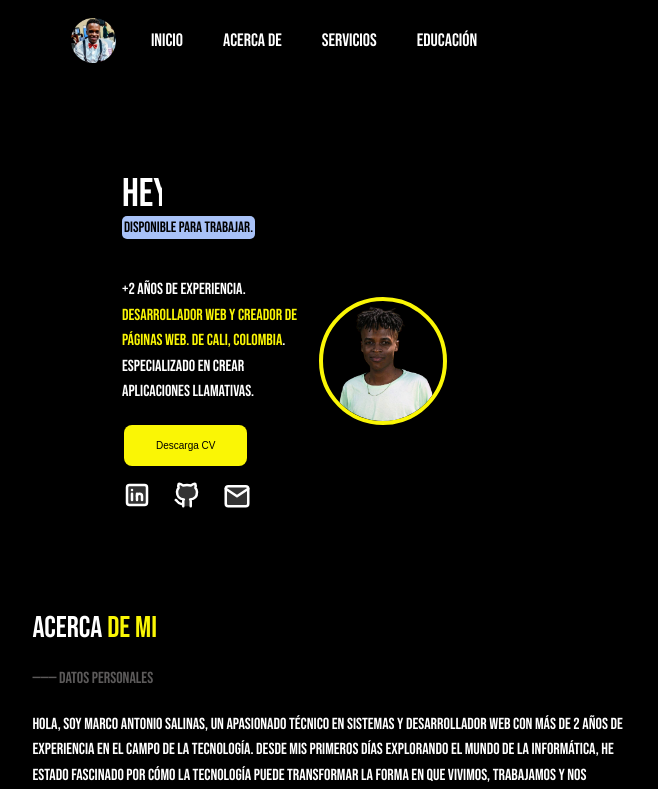
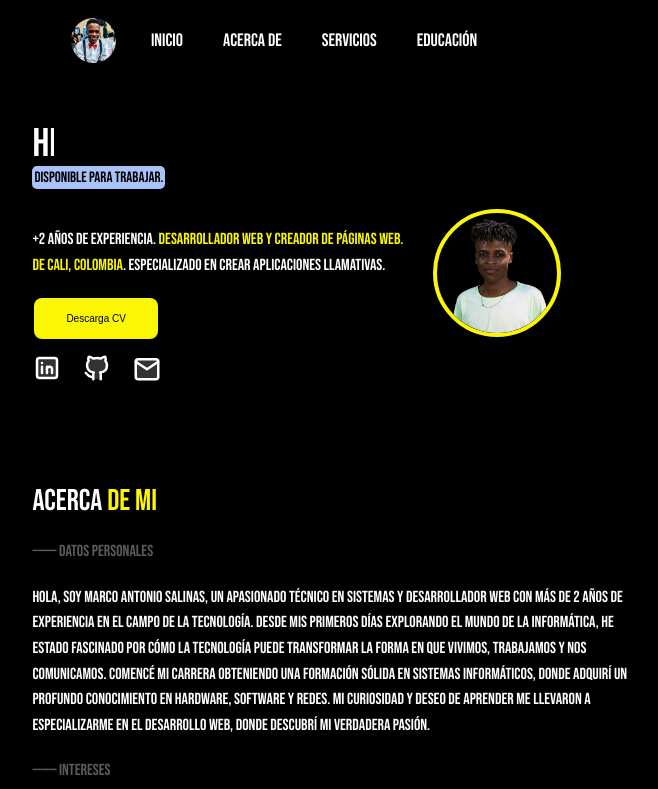
Before and after one commit to marcosali/port-web, a React (Create React App) app: page / in a window 1280 px wide. Shown: the top 789 px of the page, without its empty margins (346-1004 px from the left). Built offline with nearby package versions, Linux system fonts and the light colour scheme.

Commit message:
Update Home.css

```diff
--- a/src/Components/Home.css
+++ b/src/Components/Home.css
@@ -1,8 +1,8 @@
 /* Estilos base */
 .home {
     padding: 20px;
-    margin-left: 35%;
-    margin-top: 150px;
+    margin-left: 28%;
+    margin-top: 100px;
     font-family: "Bebas Neue", sans-serif;
 }
 
@@ -25,6 +25,7 @@
 
 /* Efecto de cursor intermitente */
 @keyframes blink-caret {
+
     from,
     to {
         border-color: transparent;
@@ -35,13 +36,15 @@
     }
 }
 
+
+
+
 .title a {
     color: #000000;
     text-decoration: none;
     background-color: #a9c2f8;
     border-radius: 5px;
     padding: 2px;
-    text-align: center;
     margin-top: 10px;
 }
 
@@ -51,7 +54,8 @@
     line-height: 1.6;
     margin-top: 20px;
     text-align: left;
-    max-width: 300px;
+    max-width: 600px;
+
 }
 
 .button {
@@ -74,10 +78,11 @@
     color: rgb(0, 0, 0);
 }
 
+
 .content {
     display: flex;
     justify-content: space-between;
-    width: 41%;
+    width: 60%;
 }
 
 .foto {
@@ -130,6 +135,7 @@
     height: 30px;
 }
 
+
 /* Tablets y dispositivos móviles */
 @media (max-width: 1024px) {
     .home {
@@ -152,12 +158,8 @@
         margin-top: 100px;
     }
 
-    .title h1 {
-        font-size: 24px; /* Reducir el tamaño del título para pantallas pequeñas */
-    }
-
-    .text p {
-        max-width: 100%; /* Asegurar que el texto se ajuste al ancho de la pantalla */
+    .icon {
+        margin-left: 20px;
     }
 
     .content {
@@ -172,7 +174,7 @@
     }
 
     .foto-img {
-        width: 100px; /* Reducir el tamaño de la imagen en pantallas pequeñas */
+        width: 100px;
         height: 100px;
     }
 
@@ -188,6 +190,6 @@
     }
 
     .text p {
-        max-width: 100%; /* Asegurar que el texto se ajuste al ancho de la pantalla */
+        max-width: 100%;
     }
 }
```
